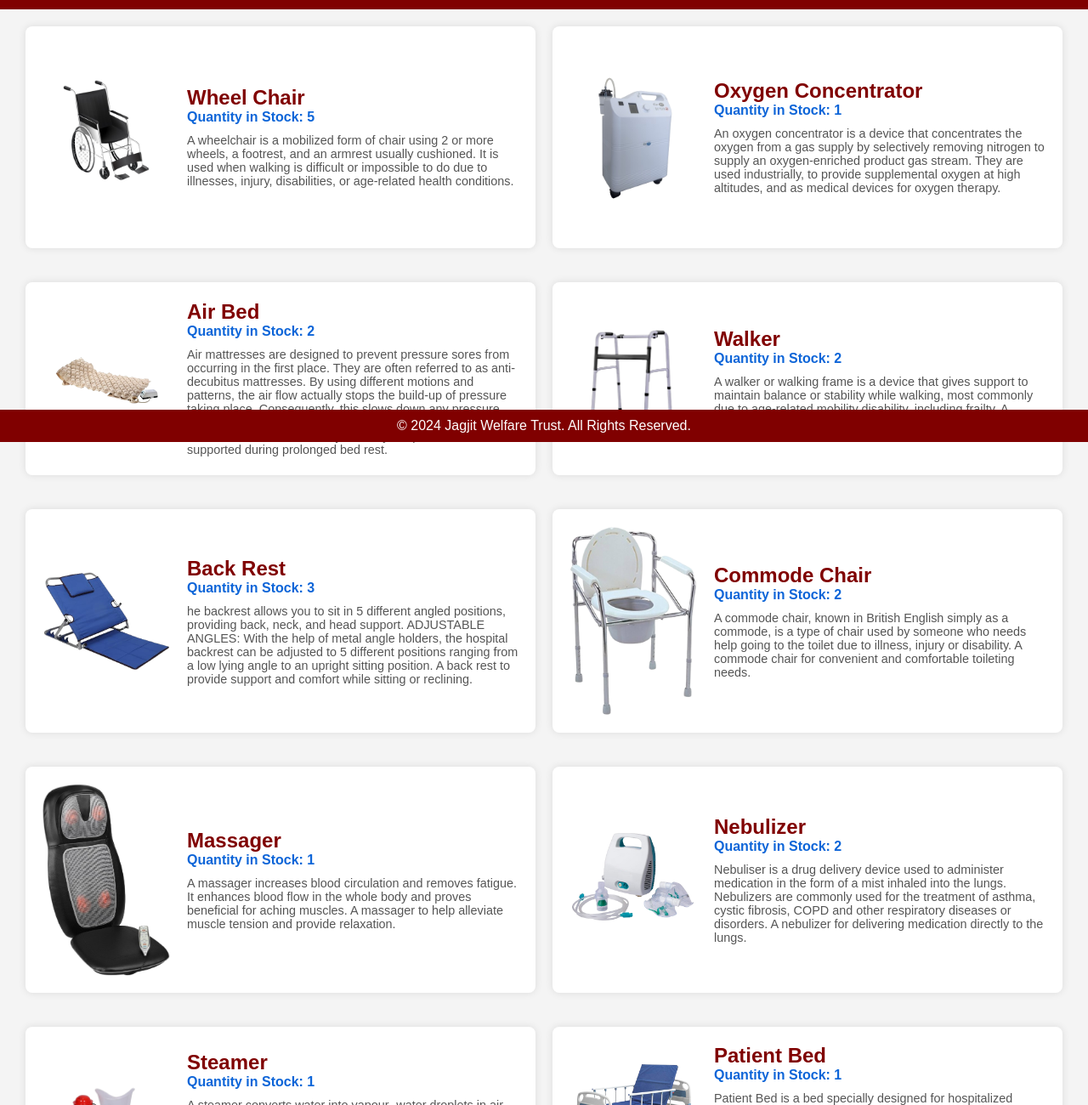
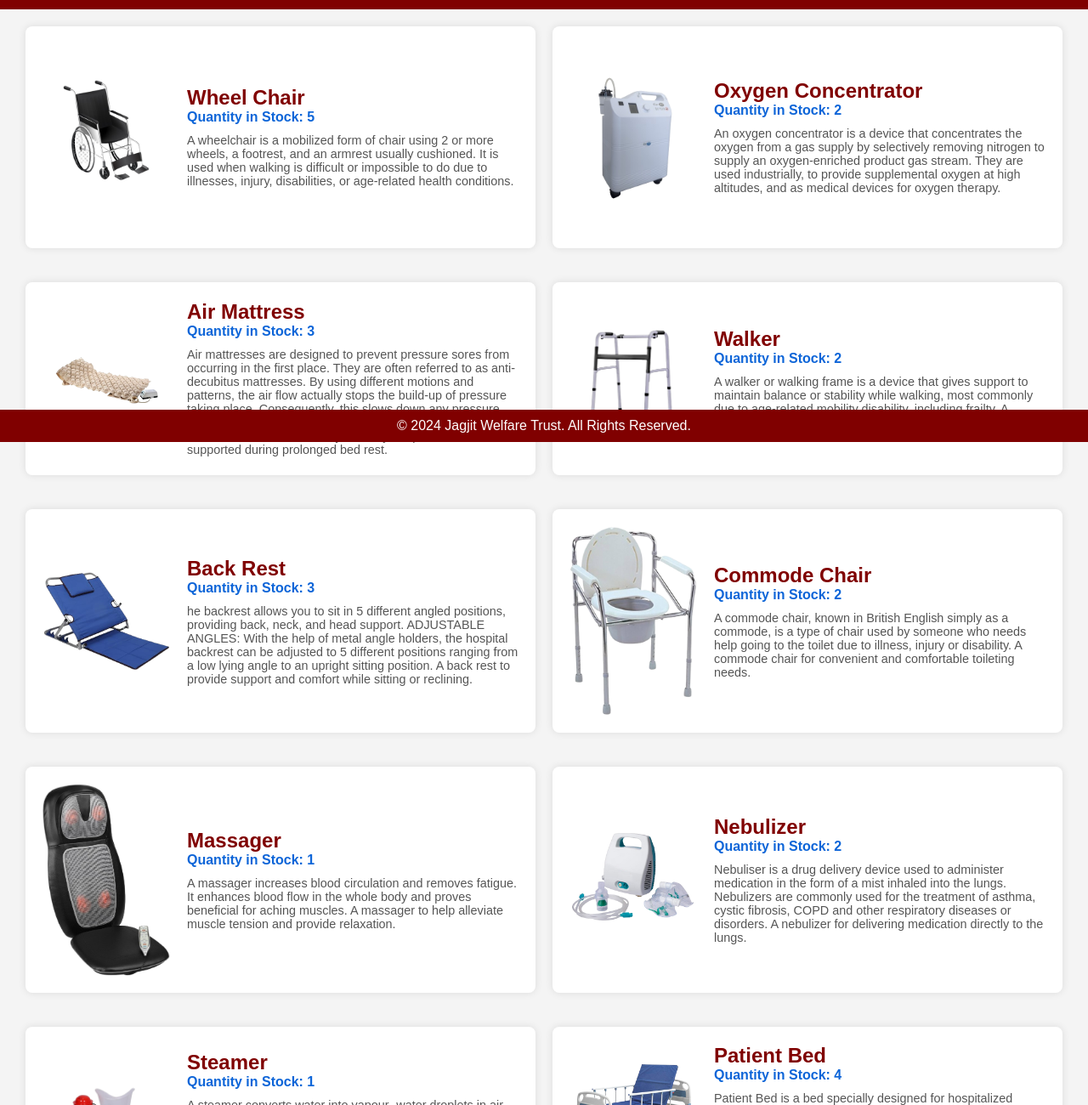
Before and after one commit to tpsarora/jagjitwelfare, a plain HTML site: page Offerings.html in a window 1280 px wide. Shown: the part 280-1580 px from the top of the page at 85% size. Drawn offline with Linux system fonts and the light colour scheme.

Commit message:
Change quantity

```diff
--- a/Offerings.html
+++ b/Offerings.html
@@ -99,17 +99,17 @@
                 <img src="02 Oxygen_Concentrator.png" alt="Oxygen Concentrator">
                 <div>
                     <h5>Oxygen Concentrator</h5>
-                    <h6 class="quantity">Quantity in Stock: 1</h6>
+                    <h6 class="quantity">Quantity in Stock: 2</h6>
                     <p class="description"> An oxygen concentrator is a device that concentrates the oxygen from a gas supply by selectively removing nitrogen to supply an oxygen-enriched product gas stream. They are used industrially, to provide supplemental oxygen at high altitudes, and as medical devices for oxygen therapy.</p>
                 </div>
             </div>
 
             <!-- Picture 3 -->
             <div class="gallery-item">
-                <img src="03 Air_Bed.png" alt="Air Bed">
+                <img src="03 Air_Bed.png" alt="Air Mattress">
                 <div>
-                    <h5>Air Bed</h5>
-                    <h6 class="quantity">Quantity in Stock: 2</h6>
+                    <h5>Air Mattress</h5>
+                    <h6 class="quantity">Quantity in Stock: 3</h6>
                     <p class="description">Air mattresses are designed to prevent pressure sores from occurring in the first place. They are often referred to as anti-decubitus mattresses.
 
                         By using different motions and patterns, the air flow actually stops the build-up of pressure taking place. Consequently, this slows down any pressure injuries taking hold and promotes better circulation in vulnerable areas of the body.Thereby the patients can be supported during prolonged bed rest.</p>
@@ -181,7 +181,7 @@
                 <img src="10 Patient_Bed.png" alt="Patient Bed">
                 <div>
                     <h5>Patient Bed</h5>
-                    <h6 class="quantity">Quantity in Stock: 1</h6>
+                    <h6 class="quantity">Quantity in Stock: 4</h6>
                     <p class="description">Patient Bed is a bed specially designed for hospitalized patients or others in need of some form of health care. These beds have special features both for the comfort and well-being of the patient and for the convenience of health care workers. A patient bed designed for comfort and ease of patient care.</p>
                 </div>
             </div>
```
